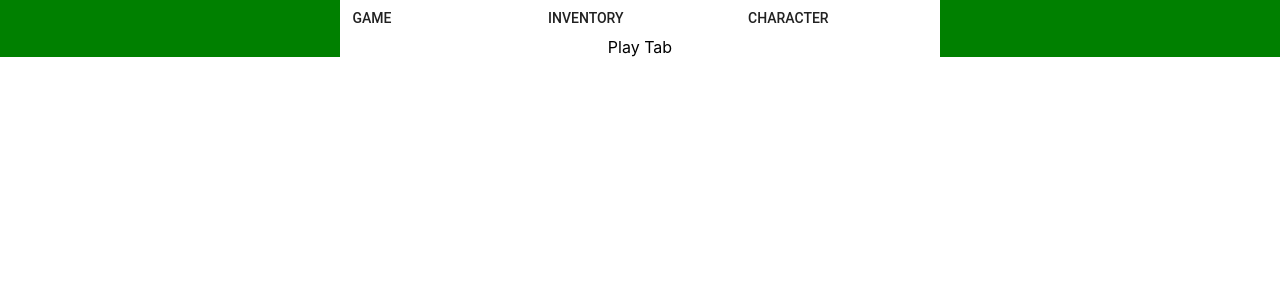
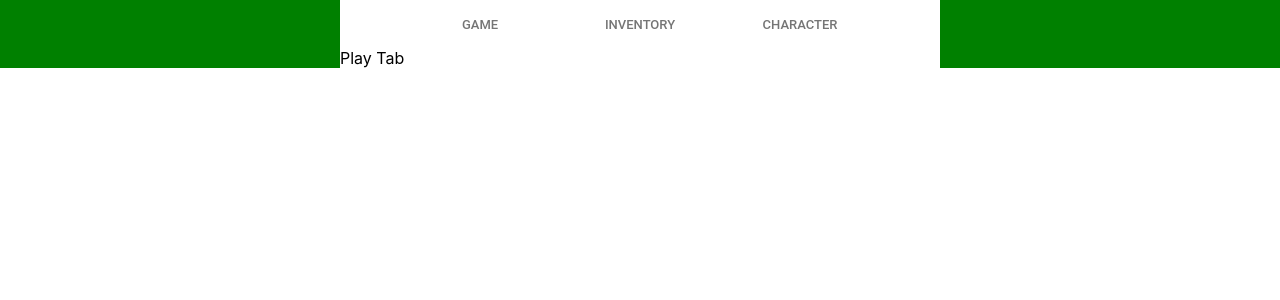
Before and after one commit to DnlBell/rebel-singularity, a React (Create React App) app: page /game in a window 1280 px wide. Shown: the top 300 px of the page. Built offline with nearby package versions, Linux system fonts and the light colour scheme.

Commit message:
switching to tabs

```diff
--- a/src/view/GameView.js
+++ b/src/view/GameView.js
@@ -1,26 +1,16 @@
 import React, { Component } from 'react';
 import styled from 'styled-components';
 import { Switch, Route, Link } from "react-router-dom";
+import Tabs from '@material-ui/core/Tabs';
+import Tab from '@material-ui/core/Tab';
 import Play from '../widgets/Play.js';
 import Inventory from '../widgets/Inventory.js';
 import Character from '../widgets/Character.js';
-import Button from '@material-ui/core/Button';
 
-
-const Tab = styled.div`
-  display: flex;
-  flex: 1
-`;
-
-const Tabs = styled.div`
-  display: flex;
-  justify-content: space-between;
-  width: 100%;
-`
 const GameFrame = styled.div`
   display: flex;
   flex-direction: column;
-  align-items: center;
+
 `
 
 class GameView extends Component {
@@ -31,10 +21,14 @@ class GameView extends Component {
 
     return (
       <GameFrame>
-          <Tabs>
-            <Tab><Button component={Link} to={`${path}`}>Game</Button></Tab>
-            <Tab><Button component={Link} to={`${path}inventory/`}>Inventory</Button></Tab>
-            <Tab><Button component={Link} to={`${path}character/`}>Character</Button></Tab>
+          <Tabs
+            indicatorColor="primary"
+            textColor="primary"
+            centered
+          >
+            <Tab component={Link} to={`${path}`} label='Game'/>
+            <Tab component={Link} to={`${path}inventory/`}label='Inventory'/>
+            <Tab component={Link} to={`${path}character/`}label='Character'/>
           </Tabs>
         <div>
           <Switch>
```
